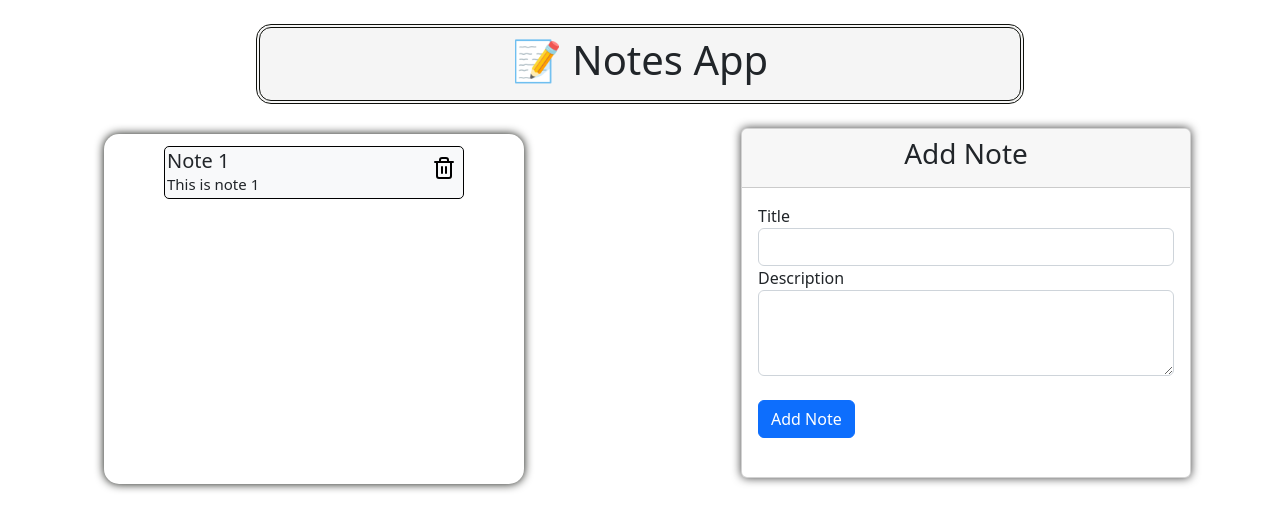
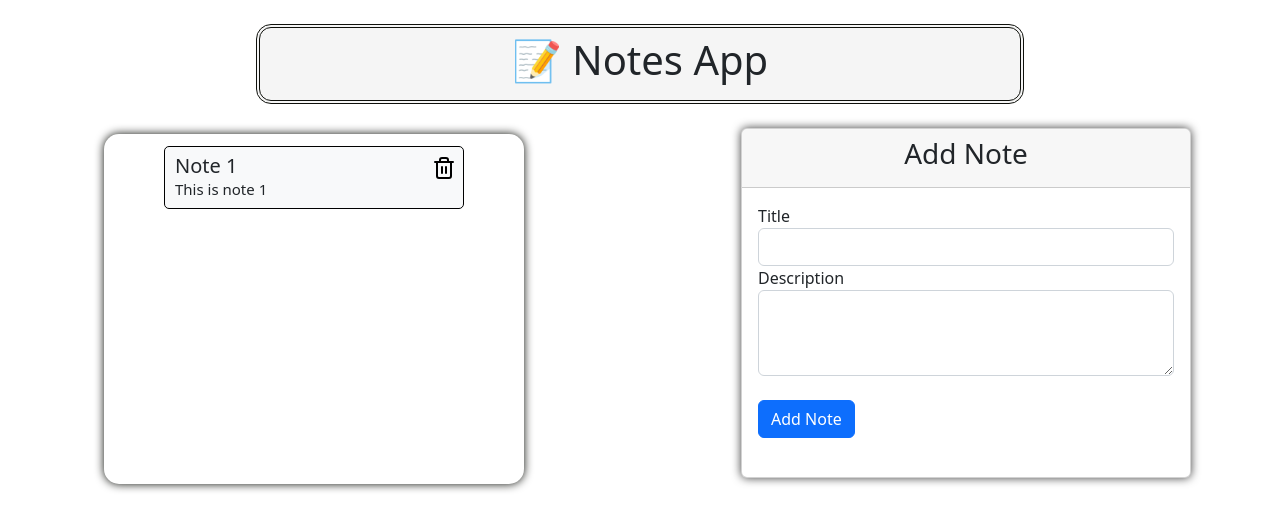
Before and after one commit to yashnaravade/tiny-notes, a React (Vite) app: page / in a window 1280 px wide. Shown: the top 530 px of the page. Built offline with nearby package versions, Linux system fonts and the light colour scheme.

Commit message:
Spaceing adjusted

```diff
--- a/src/components/Note/Note.css
+++ b/src/components/Note/Note.css
@@ -7,7 +7,7 @@ margin-left: auto;
 margin-right: auto;
 margin-top: 10px;
 margin-bottom: 10px;
-padding: 2px;
+padding: 7px 10px;
 position: relative;
 /* background-color: #FDECEF; */
 }
```
